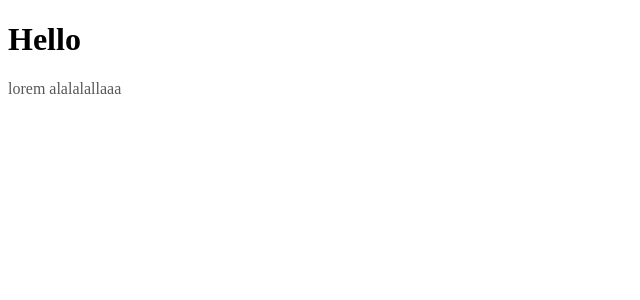
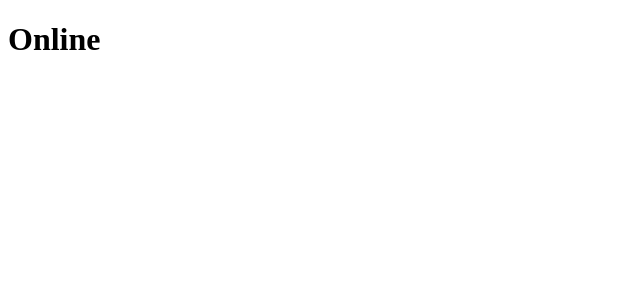
Before and after one commit to Choharim/hooks, a React (Create React App) app: page / in a window 1280 px wide. Shown: the top 300 px of the page, without its empty margins (0-640 px from the left). Built offline with nearby package versions, Linux system fonts and the light colour scheme.

Commit message:
Add useNetwork

```diff
--- a/src/App.js
+++ b/src/App.js
@@ -1,32 +1,38 @@
 import React, { useEffect, useRef, useState } from 'react';
 
 
-const useFadeIn = (duration = 1,delay = 0) => {
-  const element = useRef();
+const useNetwork = (onChange) => {
+  const [status, setStatus] = useState(navigator.onLine);
+  const handleChange = () => {
+    if(typeof onChange === "function"){
+      onChange(navigator.onLine);
+    }
+    setStatus(navigator.onLine);
+
+  };
+
   useEffect(() => {
-    if(element.current){
-      const {current} = element;
-      current.style.opacity = 1;
-      current.style.transition = `opacity ${duration}s ease-in-out ${delay}s`;
-    }
+    window.addEventListener("online",handleChange);
+    window.addEventListener("offline",handleChange);
 
+    return ( () => {
+      window.removeEventListener("online",handleChange);
+      window.removeEventListener("offline",handleChange);
+    });
   },[]);
 
-  if(typeof duration !== "number" || typeof delay !== "number"){
-    return;
-  }
-
-  return {ref: element, style: {opacity:0}};
+  return status;
 };
 
 const App = () => {
-  const fadeInH1 = useFadeIn(1,2);
-  const fadeInP = useFadeIn(5,5);
+  const handleNetworkChange = (online) => {
+    console.log(online ? "We just online" : "We are offline");
+  };
+  const onLine =  useNetwork(handleNetworkChange);
 
   return (
     <div className="App">
-      <h1 {...fadeInH1}>Hello</h1>
-      <p {...fadeInP}>lorem alalalallaaa</p>
+     <h1>{onLine ? "Online" : "Offline"}</h1>
     </div>
   );
 };
```
Also changed, not shown: 1 other file (tests, documents, lock files or other folders).
